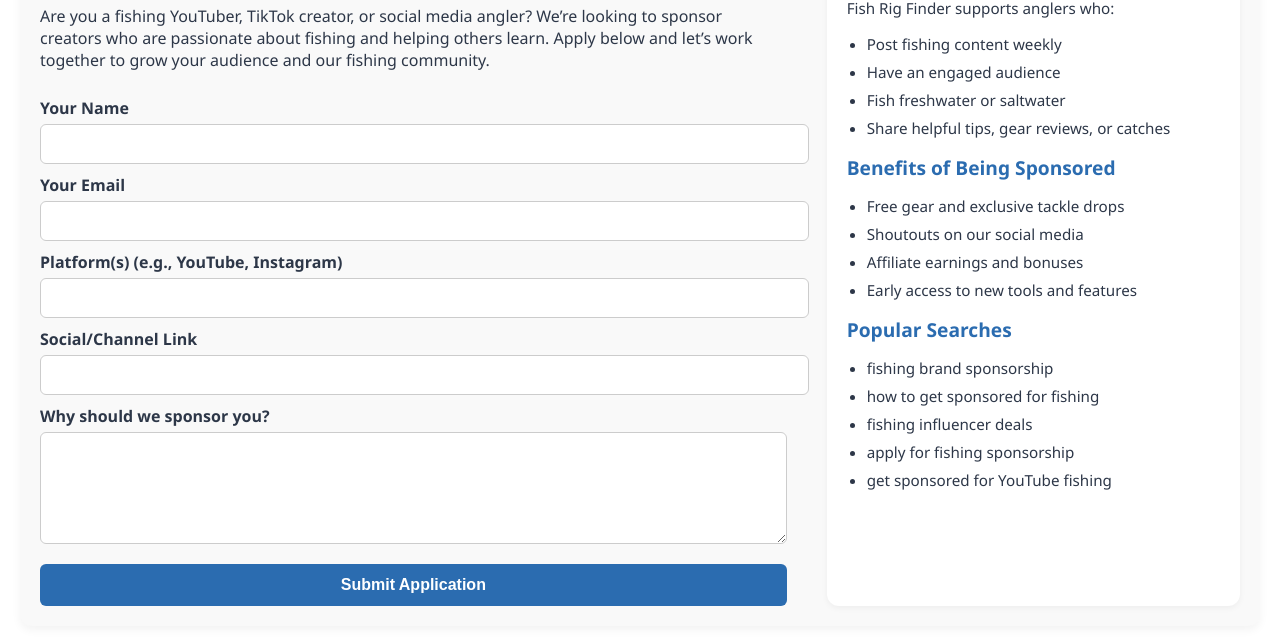
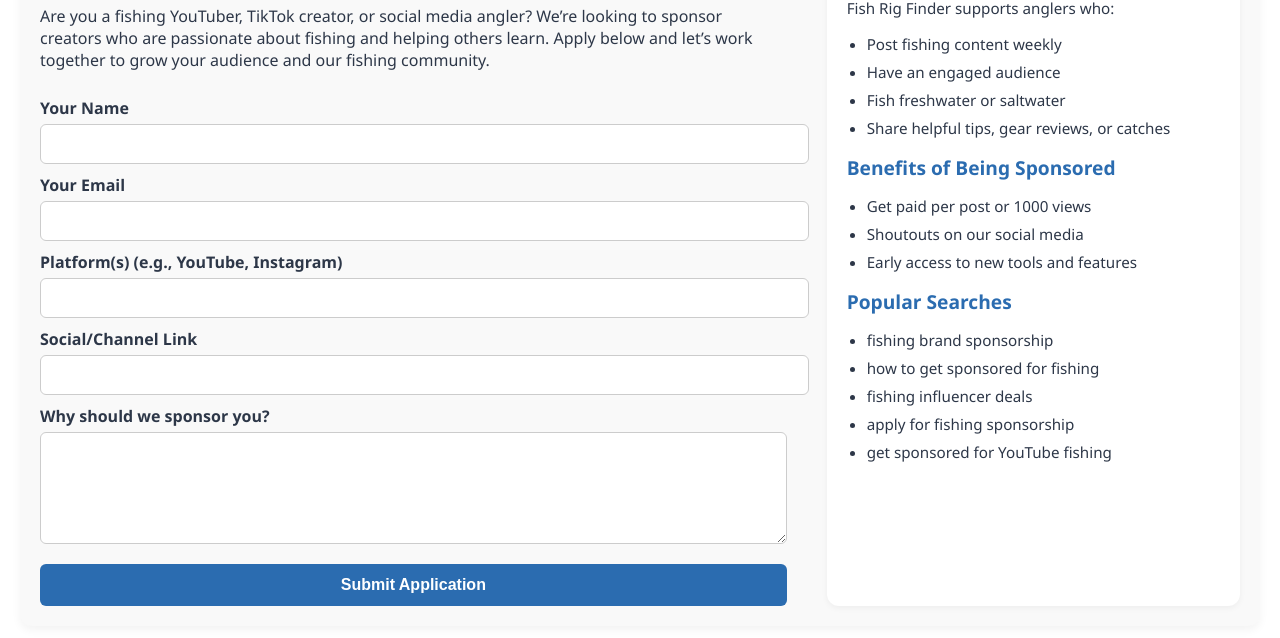
Before and after one commit to autin2/fishrigfinder, a website: page sponsor.html in a window 1280 px wide. Shown: the part 232-870 px from the top of the page. Drawn offline with Linux system fonts and the light colour scheme.

Commit message:
Update sponsor.html

```diff
--- a/sponsor.html
+++ b/sponsor.html
@@ -169,9 +169,8 @@
 
       <h2>Benefits of Being Sponsored</h2>
       <ul>
-        <li>Free gear and exclusive tackle drops</li>
+        <li>Get paid per post or 1000 views</li>
         <li>Shoutouts on our social media</li>
-        <li>Affiliate earnings and bonuses</li>
         <li>Early access to new tools and features</li>
       </ul>
 
```
